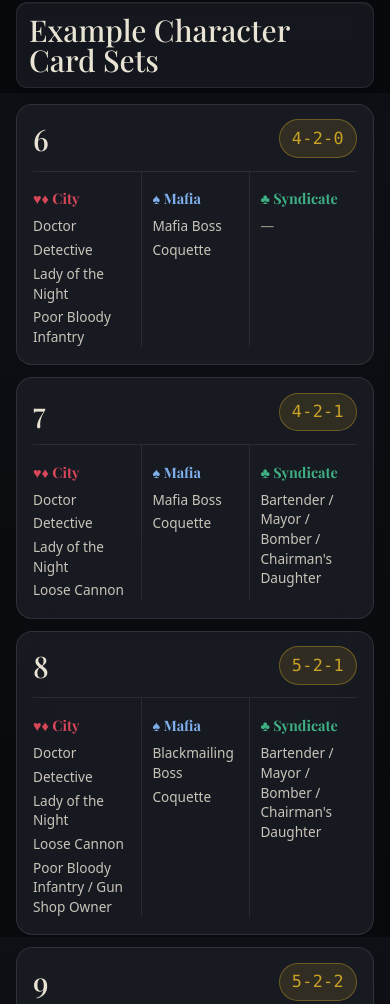
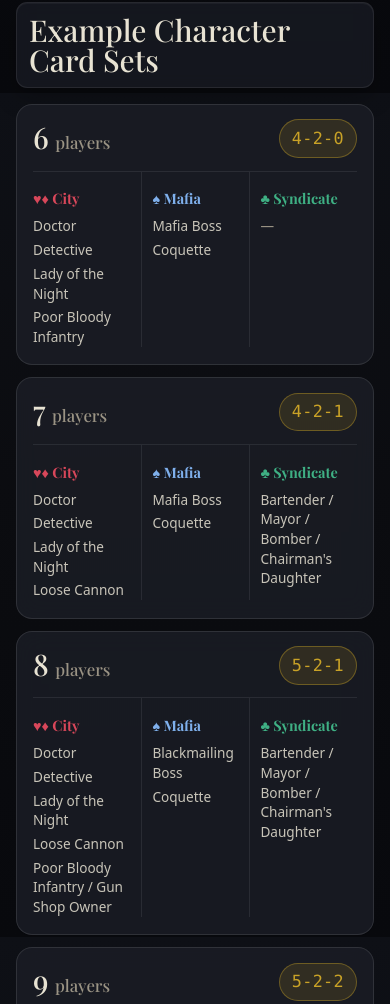
Before and after one commit to kwiecien-rafal/mafia-plus, an Astro site: page / in a window 390 px wide. Shown: the part 9191-10195 px from the top of the page. Built offline with nearby package versions, Linux system fonts and the light colour scheme; Astro itself is replaced by a stand-in of ours; a web font is replaced by a local one.

Commit message:
fix missing 'players' word in example sets
refs #4

```diff
--- a/src/styles/global.css
+++ b/src/styles/global.css
@@ -515,7 +515,11 @@ html.js .example-sets[data-expanded="false"] .example-row--extra { display: none
     white-space: nowrap;
   }
   .example-players-num { font-size: 1.85rem; line-height: 1; }
-  .example-players-word { font-size: 1.05rem; color: var(--color-muted); }
+  .example-players-word {
+    display: inline;
+    font-size: 1.05rem;
+    color: var(--color-muted);
+  }
 
   .example-col-stats {
     grid-column: 3;
```
